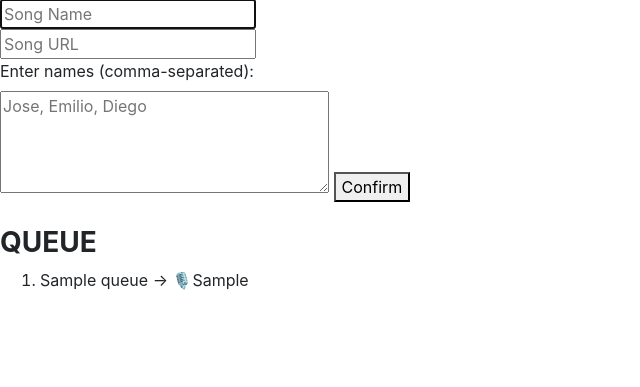
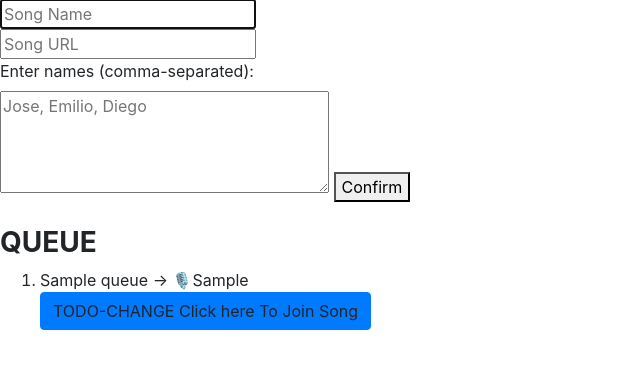
Before and after one commit to Chawiry/KaraokeParty, a Flask app: page /queue in a window 1280 px wide. Shown: the part 71-458 px from the top of the page, without its empty margins (0-640 px from the left). Run offline with Flask 3, Linux system fonts and the light colour scheme; tables that the repository leaves empty hold one stand-in row (values such as "Sample post"); some libraries are stand-ins or nearby versions.

Commit message:
Added funtionality to join songs in queue

```diff
--- a/app.py
+++ b/app.py
@@ -10,7 +10,17 @@ import socket
 
 app = Flask(__name__)
 
-Song_queue_indexes = {"song_name": 0, "queue_pos": 1, "song_url": 2, "singers": 3}
+Song_queue_indexes = {
+    "song_id": 0,
+    "song_name": 1,
+    "queue_pos": 2,
+    "song_url": 3,
+    "singers": 4,
+}
+
+##############
+## SETTINGS ##
+Max_Singers = 3
 
 
 def createDBTables():
@@ -19,7 +29,8 @@ def createDBTables():
         # creates a table if it doesnt exist
         conn.execute("""
             CREATE TABLE IF NOT EXISTS song_queue(
-            song_name STRING PRIMARY KEY,
+            song_id INTEGER PRIMARY KEY,
+            song_name STRING NOT NULL,
             queue_pos INTEGER NOT NULL,
             song_url STRING NOT NULL,
             singers STRING NULL
@@ -61,10 +72,12 @@ def queue():
     for song in song_queue:
         singers = str(song[Song_queue_indexes["singers"]])
 
+        songs += f"{song[Song_queue_indexes['song_id']]}$%$%{song[Song_queue_indexes['song_name']]}"  ### $%$% is a separator for song id and song_name
+
         if singers.strip() == "":
-            songs += f"{song[Song_queue_indexes['song_name']]}*^%"  #### *^% is only a separator to split without the risk of spliting a song name on the queue.html file
+            songs += "*^%"  #### *^% is only a separator to split without the risk of spliting a song name on the queue.html file
         else:
-            songs += f"{song[Song_queue_indexes['song_name']]} → 🎙️{singers}*^%"
+            songs += f" → 🎙️{singers}*^%"
     songs = songs[0:-3]
     return render_template("queue.html", songs=songs)
 
@@ -74,7 +87,11 @@ def add_to_queue():
     # Handles POST requests to add song to queue db
     song_name = str(request.form.get("song_name"))
     song_url = str(request.form.get("song_url"))
-    singers = str(request.form.get("singers"))
+    singers = ", ".join(
+        x.strip()
+        for x in str(request.form.get("singers")).title().split(",")
+        if x.strip()
+    )
 
     if song_name and song_url:
         if add_song_to_db(song_name, song_url, singers):
@@ -104,24 +121,83 @@ def add_song_to_db(song_name, song_url, singers):
 
             conn.commit()
             return True
-        except:
+        except Exception as e:
+            print(f"DB error: {e}")
             conn.rollback()
             return False
+
+
+@app.route("/add_singer", methods=["POST"])
+def add_singer():
+    data = request.get_json()
+
+    song_id = str(data.get("song_id"))
+    new_singers = str(data.get("new_singer")).strip().split(",")
+    print(song_id)
+    if song_id and new_singers:
+        with sqlite3.connect("song_queue.db") as conn:
+            cursor = conn.cursor()
+            conn.execute("BEGIN")
+
+            try:
+                cursor.execute(
+                    "SELECT singers FROM song_queue WHERE song_id=?", (song_id,)
+                )
+
+                singers = [
+                    s.strip().title()
+                    for s in cursor.fetchone()[0].strip().split(",")
+                    if s.strip()
+                ]
+                msg = ""
+                should_run = False  # prevent Running if nothing changes
+                for new_singer in new_singers:
+                    if new_singer.title() not in singers:
+                        if (len(singers) + 1) <= Max_Singers:
+                            singers.append(new_singer)
+                            should_run = True
+                            msg += f"{new_singer} Added Succesfully!\n"
+                        else:
+                            msg += f"{new_singer} can't be added, Song is full!\n"
+                    else:
+                        msg += f"{new_singer} can't be added, Already in List!\n"
+
+                if should_run:
+                    cursor.execute(
+                        "UPDATE song_queue SET singers=? WHERE song_id=?",
+                        (", ".join(str(x) for x in singers), song_id),
+                    )
+                    conn.commit()
+
+                return msg, 200
+            except Exception as e:
+                conn.rollback()
+                return f"DB error: {e}", 500
+    return "Singers is empty or there is no song id", 500
 
 
 @app.route("/visualizer")
 def visualizer():
     with sqlite3.connect("song_queue.db") as conn:
         cursor = conn.cursor()
-
         row = cursor.execute("SELECT * FROM song_queue WHERE queue_pos=0;").fetchone()
+        row2 = cursor.execute("SELECT * FROM song_queue WHERE queue_pos=1;").fetchone()
+        if not row2:
+            row2 = [""] * len(
+                Song_queue_indexes.keys()
+            )  # if row2 is empty create a empty list to prevent errors
         if row:
-            id = parse_id(row[Song_queue_indexes["song_url"]])
+            vid_id = parse_id(row[Song_queue_indexes["song_url"]])
             name = row[Song_queue_indexes["song_name"]]
-            singers = row[Song_queue_indexes["singers"]]
-            if id:
+            if vid_id:
                 return render_template(
-                    "visualizer.html", song_id=id, song_name=name, singers=singers
+                    "visualizer.html",
+                    vid_id=vid_id,
+                    song_id=row[Song_queue_indexes["song_id"]],
+                    song_name=name,
+                    singers=row[Song_queue_indexes["singers"]],
+                    next_song_name=row2[Song_queue_indexes["song_name"]],
+                    next_singers=row2[Song_queue_indexes["singers"]],
                 )
             else:
                 advance_queue(name)
@@ -161,11 +237,11 @@ def parse_id(url):
     return None
 
 
-def advance_queue(song_name):
+def advance_queue(song_id):
     with sqlite3.connect("song_queue.db") as conn:
         cursor = conn.cursor()
         cursor.execute(
-            "DELETE FROM song_queue WHERE queue_pos=0 AND song_name= ?", (song_name,)
+            "DELETE FROM song_queue WHERE queue_pos=0 AND song_id= ?", (song_id,)
         )
         cursor.execute(
             "UPDATE song_queue SET queue_pos = queue_pos - 1 WHERE queue_pos > 0;"
@@ -176,8 +252,8 @@ def advance_queue(song_name):
 @app.route("/advance_queue", methods=["POST"])
 def advance_queue_helper():
     data = request.get_json()
-    song_name = data.get("song_name")
+    song_id = data.get("song_id")
 
-    advance_queue(song_name)
+    advance_queue(song_id)
 
     return "", 200
--- a/templates/queue.html
+++ b/templates/queue.html
@@ -25,9 +25,11 @@
         if(songs != '')
         {
           let list = document.getElementById("songs_List");
-          songs.split("*^%").forEach((song) => {
+          songs.split("*^%").forEach((song) => {    ///*^% is a separator to split without errors
             let li = document.createElement("li");
-            li.innerText = song;
+            song_data = song.split("$%$%");
+            li.textContent = song_data[1];
+            li.insertAdjacentHTML("beforeend", `<br><a class='btn btn-primary' onclick=joinSong(${song_data[0]})  > TODO-CHANGE Click here To Join Song</a>`)
             list.appendChild(li);
           });
         }
@@ -37,6 +39,29 @@
           li.innerText = "No Songs on QUEUE";
           document.getElementById("songs_List").appendChild(li);
         }
+
+
+        function joinSong(_song_id){
+          let name = prompt("What is your Name?" + _song_id);
+          if (!name)
+          {
+            alert("Empty name, please enter a correct name!");
+            return;
+          }
+          fetch('/add_singer', {
+            method : "POST",
+            headers : {'Content-Type' : 'application/json'},
+            body : JSON.stringify({song_id: _song_id, new_singer: name})
+          })
+            .then(response => {
+              if(!response.ok) alert("Somethings went wrong")
+              return response.text();
+            })
+            .then(msg => {
+              if (msg) alert(msg);
+              window.location.href = '{{ url_for('queue') }}';
+            });
+        }
       </script>
     </div>
 
```
Also changed, not shown: templates/visualizer.html (+13 -2 lines), README.md, templates/index.html (line endings or trailing spaces).
